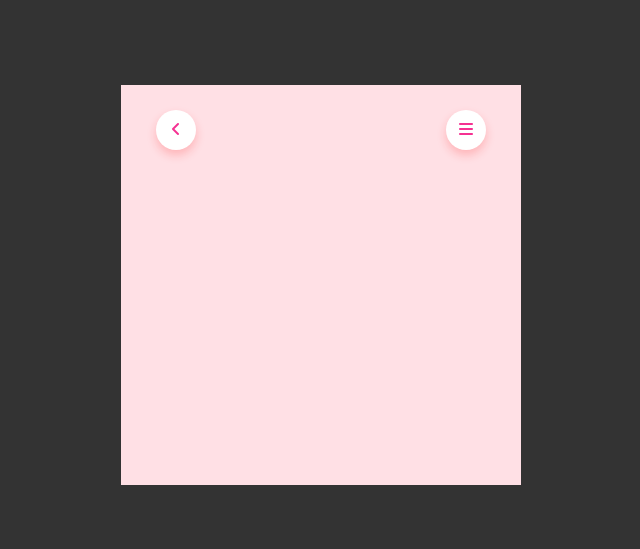
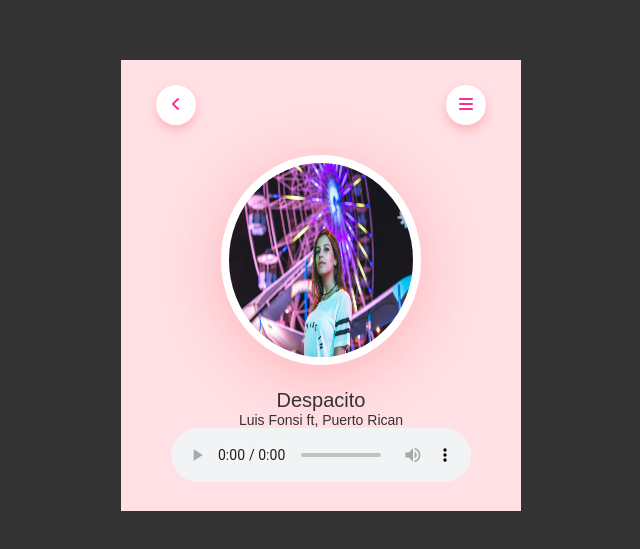
Before and after one commit to Anwarul07/Music-Player, a plain HTML site: page index.html in a window 1280 px wide. Shown: the part 115-664 px from the top of the page, without its empty margins (319-959 px from the left). Drawn offline with Linux system fonts and the light colour scheme.

Commit message:
Update index.html

```diff
--- a/index.html
+++ b/index.html
@@ -6,7 +6,9 @@
     <meta name="viewport" content="width=device-width, initial-scale=1.0">
     <title>Music Player</title>
     <link rel="stylesheet" href="music.css">
-    <link rel="stylesheet" href="https://cdnjs.cloudflare.com/ajax/libs/font-awesome/6.5.2/css/all.min.css" integrity="sha512-SnH5WK+bZxgPHs44uWIX+LLJAJ9/2PkPKZ5QiAj6Ta86w+fsb2TkcmfRyVX3pBnMFcV7oQPJkl9QevSCWr3W6A==" crossorigin="anonymous" referrerpolicy="no-referrer" />
+    <link rel="stylesheet" href="https://cdnjs.cloudflare.com/ajax/libs/font-awesome/6.5.2/css/all.min.css"
+        integrity="sha512-SnH5WK+bZxgPHs44uWIX+LLJAJ9/2PkPKZ5QiAj6Ta86w+fsb2TkcmfRyVX3pBnMFcV7oQPJkl9QevSCWr3W6A=="
+        crossorigin="anonymous" referrerpolicy="no-referrer" />
 </head>
 
 <body>
@@ -20,7 +22,15 @@
                     <i class="fa-solid fa-bars"></i>
                 </div>
             </nav>
+            <img src="media/light.jpg" alt="girl" class="girl">
+            <h1>Despacito</h1>
+            <p>Luis Fonsi ft, Puerto Rican</p>
 
+
+
+            <audio controls>
+                <source src="/media/song.mp3" type="audio/mpeg">
+            </audio>
         </div>
     </div>
 </body>
--- a/music.css
+++ b/music.css
@@ -16,7 +16,7 @@
 .music-player {
   background: #ffe0e5;
   width: 400px;
-  height: 400px;
+  /* height: 400px; */
   padding: 25px 35px;
   text-align: center;
 }
@@ -32,5 +32,22 @@ nav .circle {
   line-height: 40px;
   background: #fff;
   color: #f53192;
-  box-shadow: 0 5px 10px rgba(255,26,26,0.22);
+  box-shadow: 0 5px 10px rgba(255, 26, 26, 0.22);
 }
+.girl {
+  width: 200px;
+  height: 210px;
+  border-radius: 50%;
+  border:8px solid #fff;
+  box-shadow: 0 10px 60px rgba(255, 26, 26, 0.22);
+}
+.music-player h1{
+    font-size: 20px;
+    font-weight: 400;
+    color: #333;
+    margin-top: 20px;
+}
+.music-player p{
+    font-size: 14px;
+    color: #333;
+}
```
Also changed, not shown: media/girl.jpg (added), media/light.jpg (added), 1 other file.
